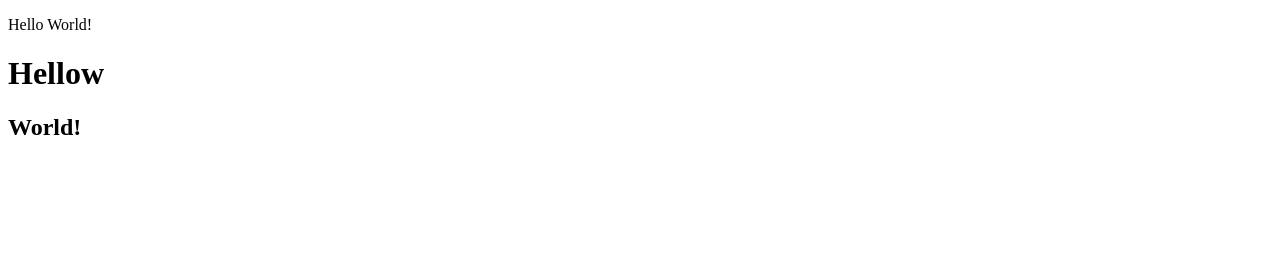
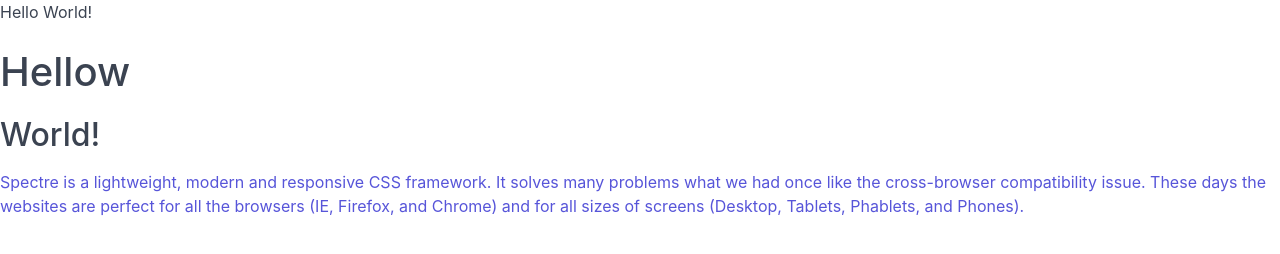
Before and after one commit to klai01-su/ist363-project1, a plain HTML site: page index.html in a window 1280 px wide. Drawn offline with Linux system fonts and the light colour scheme.

Commit message:
Testing Spectre

```diff
--- a/index.html
+++ b/index.html
@@ -4,10 +4,24 @@
     <meta charset="UTF-8">
     <meta name="viewport" content="width=device-width, initial-scale=1.0">
     <title>Document</title>
+    <link rel="stylesheet" href="../ist363-project1/spectre-0.5.9/dist/spectre.min.css">
+    <link rel="stylesheet" href="../ist363-project1/spectre-0.5.9/dist/spectre-exp.min.css">
+    <link rel="stylesheet" href="../ist363-project1/spectre-0.5.9/dist/spectre-icons.min.css">
 </head>
 <body>
     <p>Hello World!</p>
     <h1>Hellow</h1>
     <h2>World!</h2>
+    <p class="text-primary text-left">
+        Spectre is a lightweight, modern and
+        responsive CSS framework. It solves
+        many problems what we had once like
+        the cross-browser compatibility issue.
+        These days the websites are perfect
+        for all the browsers (IE, Firefox,
+        and Chrome) and for all sizes of
+        screens (Desktop, Tablets, Phablets,
+        and Phones).
+    </p>
 </body>
 </html>
```
